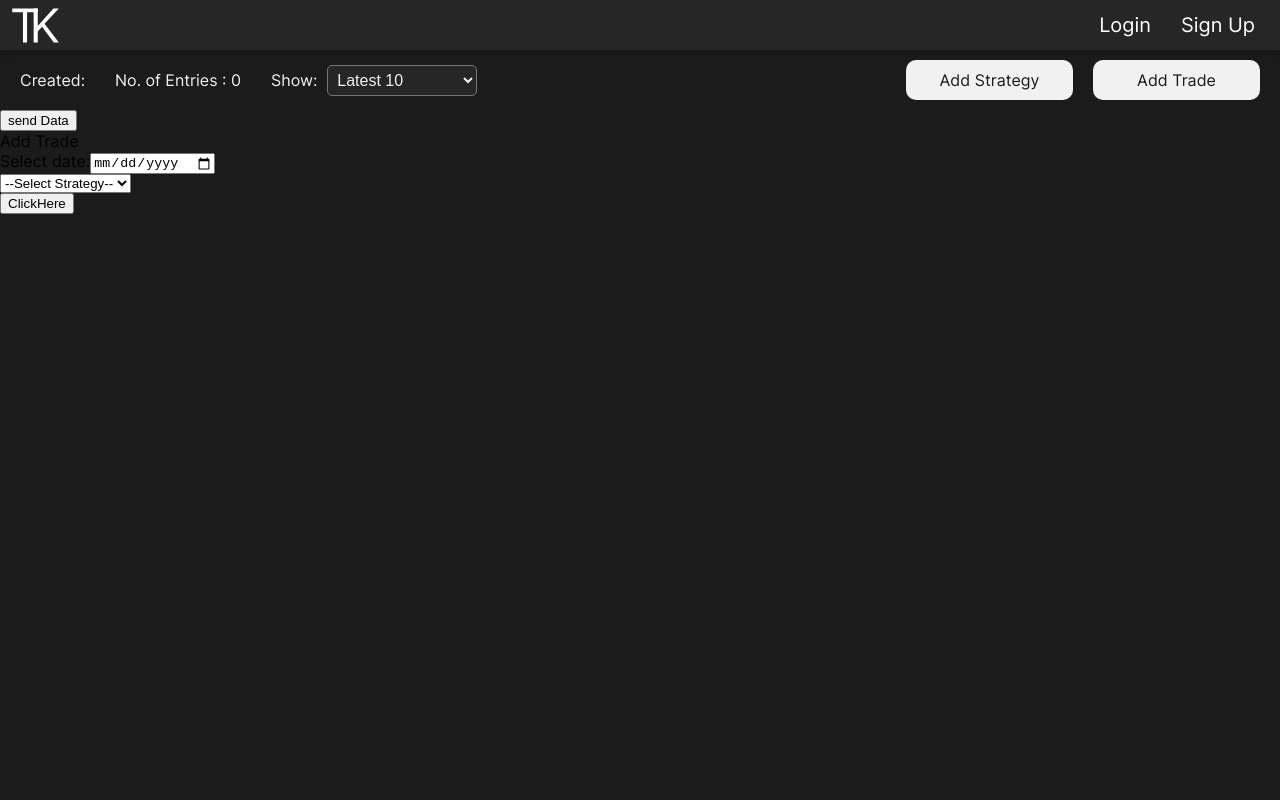
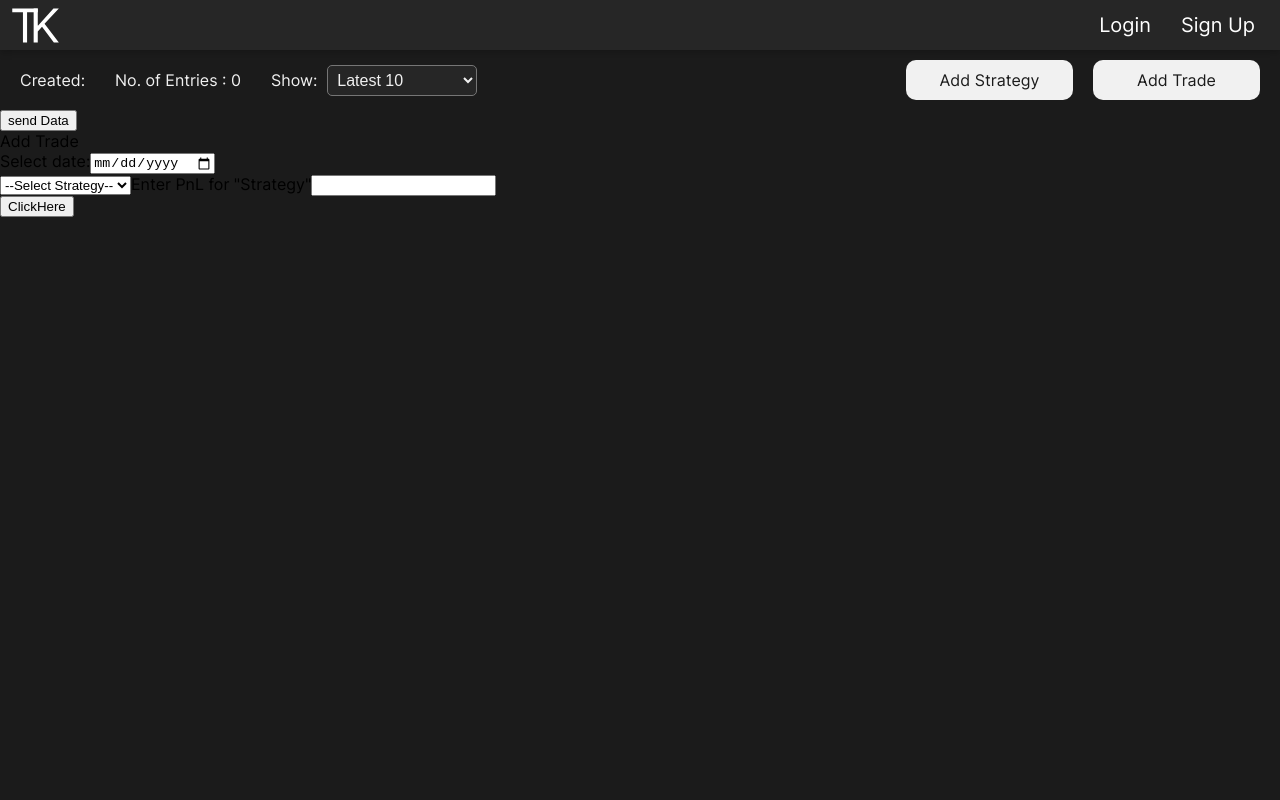
Before and after one commit to valuent/tradekeep, a React (Create React App) app: page / in a window 1280 px wide. Shown: the top 800 px of the page. Built offline with nearby package versions, Linux system fonts and the light colour scheme; no server answers.

Commit message:
edited addtrade

```diff
--- a/src/components/addtradecomp/AddTrade.jsx
+++ b/src/components/addtradecomp/AddTrade.jsx
@@ -10,6 +10,7 @@ import {
 } from "firebase/firestore";
 import "./addtrade.css";
 import { DataContext } from "../../service/DataContext";
+import addInfosvg from "../../assets/addIcon.svg";
 
 function AddTrade() {
   const { userData, userAuthState, siteDate, userTradeData } =
@@ -18,10 +19,14 @@ function AddTrade() {
   return (
     <div className="addStrategy">
       <div className="title">Add Trade</div>
+
+      {/* Date Selection */}
       <div className="dateSelection">
         <label htmlFor="date">Select date:</label>
         <input type="date" name="dateDropDown" id="dateDropDown" />
       </div>
+
+      {/* StrategySelection */}
       <div className="strategySelection">
         <select name="strategyName" id="">
           <option disabled selected value>
@@ -30,7 +35,11 @@ function AddTrade() {
           <option value="Straddle">Straddle</option>
           <option value="Strangle">Strangle</option>
         </select>
+
+        <label htmlFor="">Enter PnL for "Strategy"</label>
+        <input type="number" name="" id="" step={0.05} />
       </div>
+      <div className="addMoreInfoBtn"></div>
     </div>
   );
 }
```
Also changed, not shown: src/assets/addIcon.svg (added).
